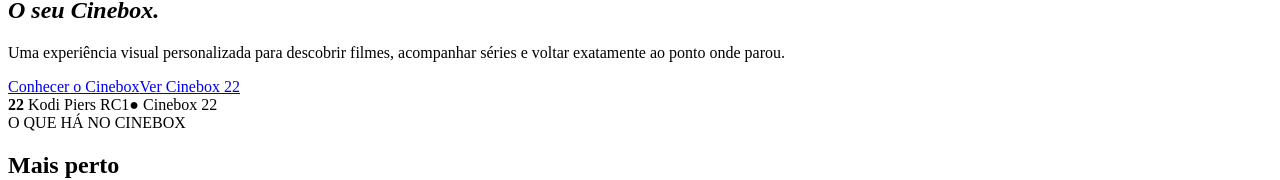
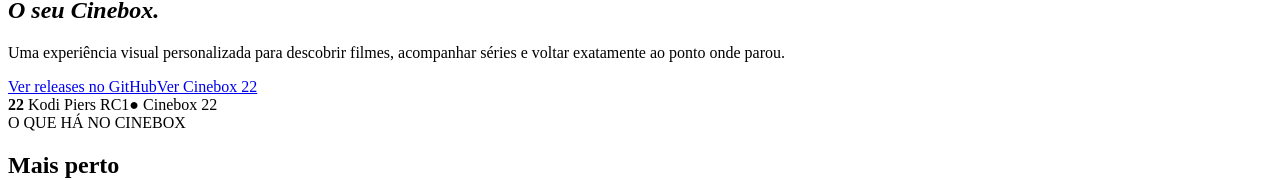
Before and after one commit to TrainAgain2/Cinebox-Website, a React (Vite) app: page / in a window 1280 px wide. Shown: the part 242-422 px from the top of the page. Built offline with nearby package versions, Linux system fonts and the light colour scheme; the HTML template or start-up script is replaced by a standard one.

Commit message:
Link website button to Cinebox releases

```diff
--- a/src/App.tsx
+++ b/src/App.tsx
@@ -44,7 +44,7 @@
             Uma experiência visual personalizada para descobrir filmes, acompanhar séries e voltar exatamente ao ponto onde parou.
           </p>
           <div className="hero-actions">
-            <a className="button primary" href="#recursos">Conhecer o Cinebox</a>
+            <a className="button primary" href="https://github.com/TrainAgain2/Cinebox/releases" target="_blank" rel="noreferrer">Ver releases no GitHub</a>
             <a className="button ghost" href="#atualizacao">Ver Cinebox 22</a>
           </div>
           <div className="hero-meta">
```
